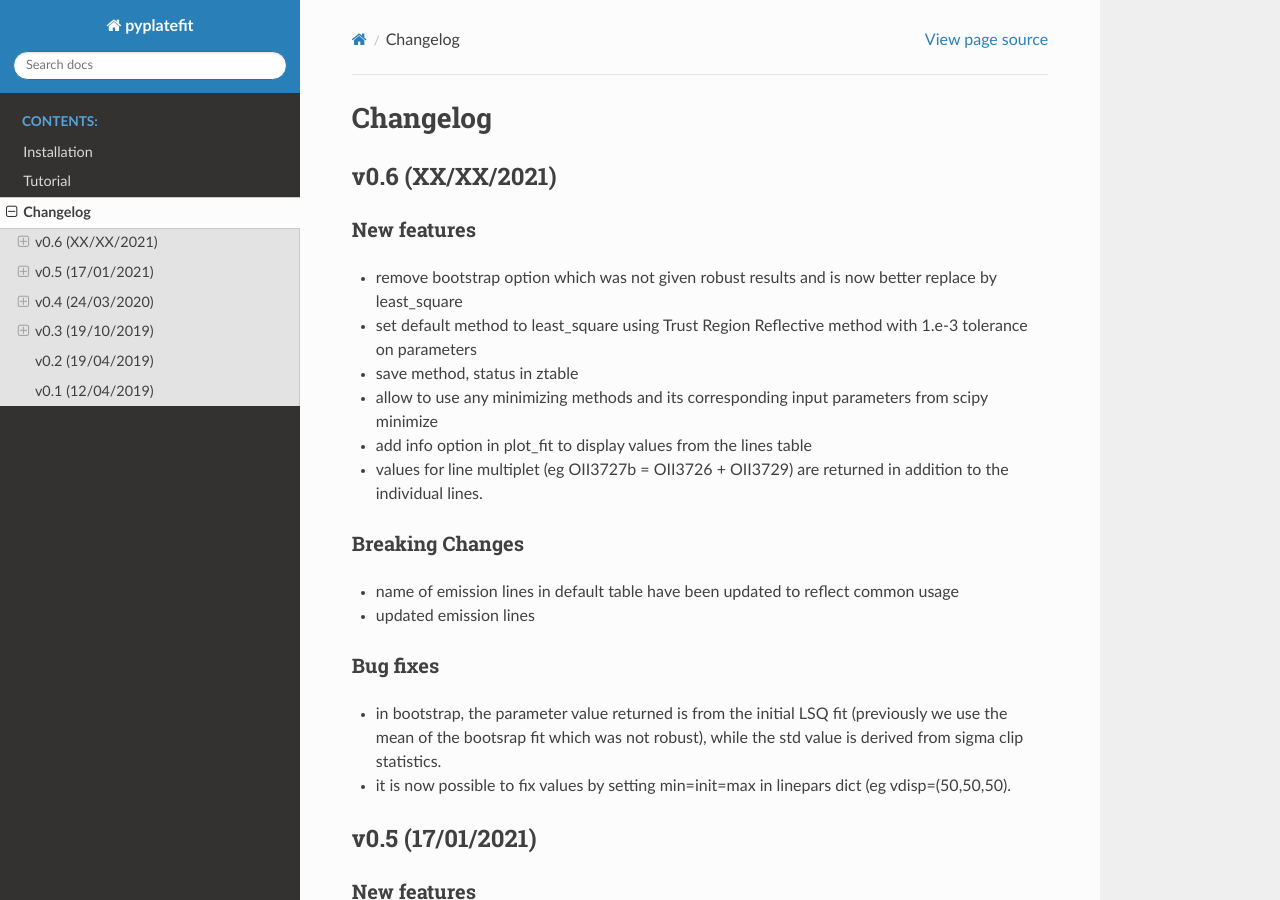
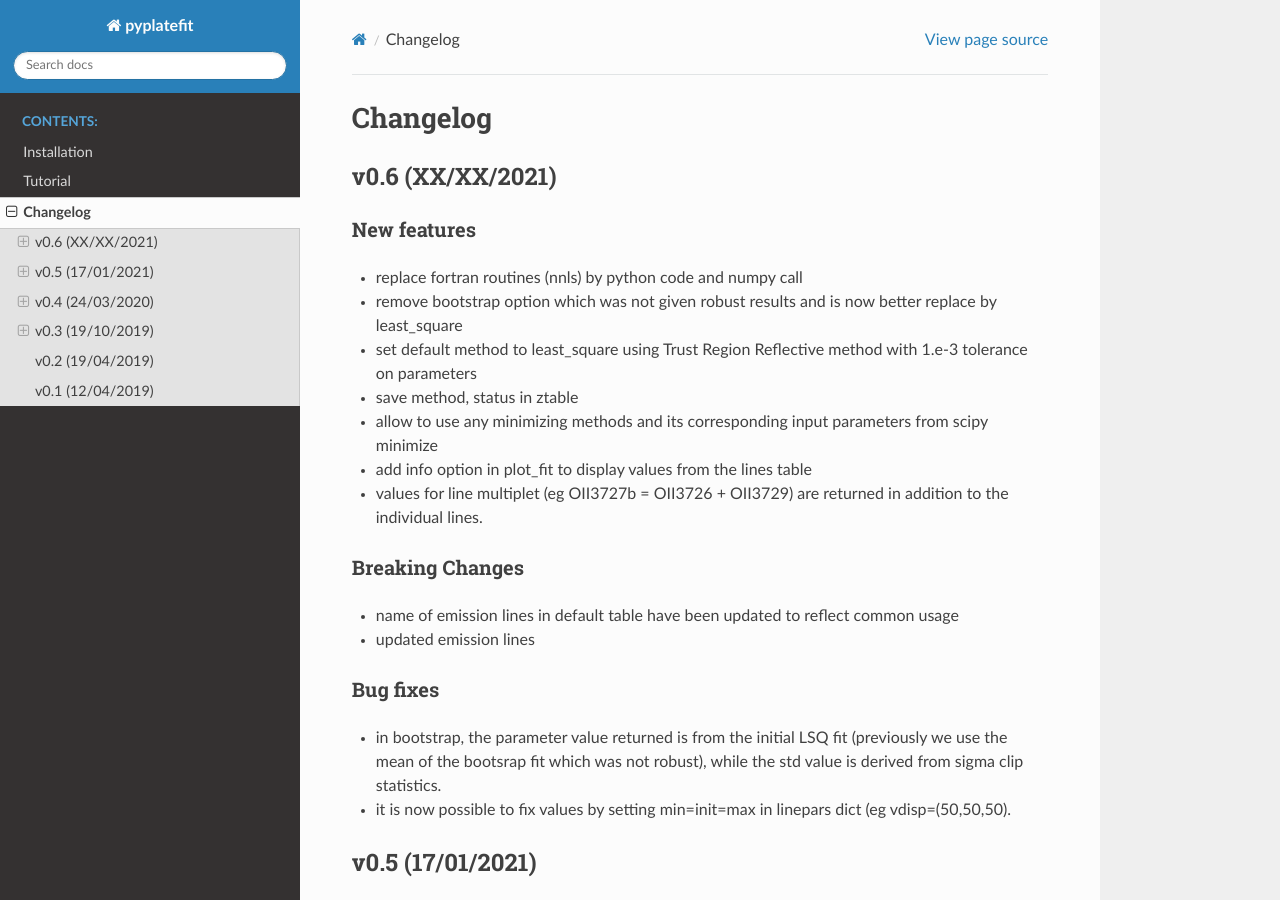
Before and after one commit to musevlt/pyplatefit, a Sphinx documentation site: the page built from docs/changelog.rst, in a window 1280 px wide and 900 px high. Built offline with Sphinx 7.4.7 and the Read the Docs theme 2.0.0, drawn with Linux system fonts in a browser that asks for light colours.

Commit message:
remove fortran routines

```diff
--- a/docs/changelog.rst
+++ b/docs/changelog.rst
@@ -5,6 +5,7 @@ v0.6 (XX/XX/2021)
 -----------------
 New features
 ^^^^^^^^^^^^
+- replace fortran routines (nnls) by python code and numpy call
 - remove bootstrap option which was not given robust results and is now better replace by least_square
 - set default method to least_square using Trust Region Reflective method with 1.e-3 tolerance on parameters
 - save method, status in ztable
```
Also changed, not shown: 5 other files.
